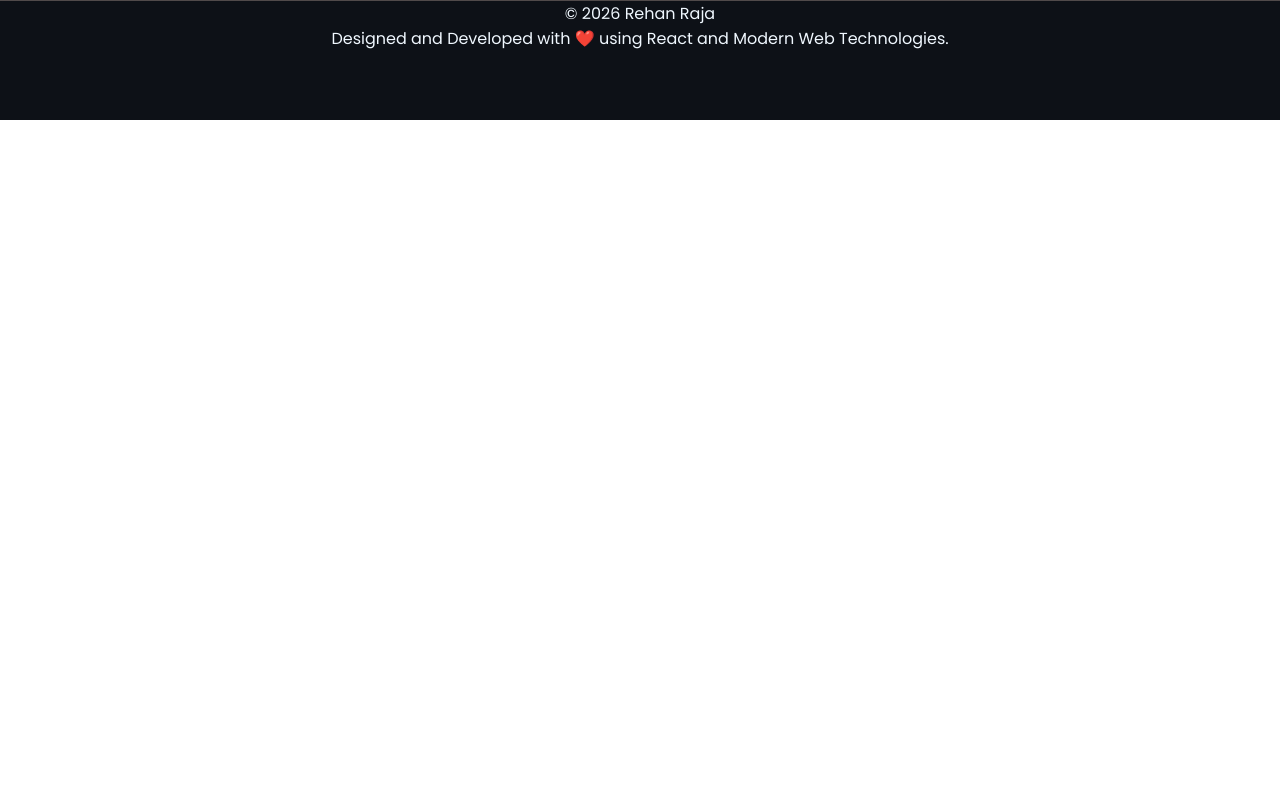
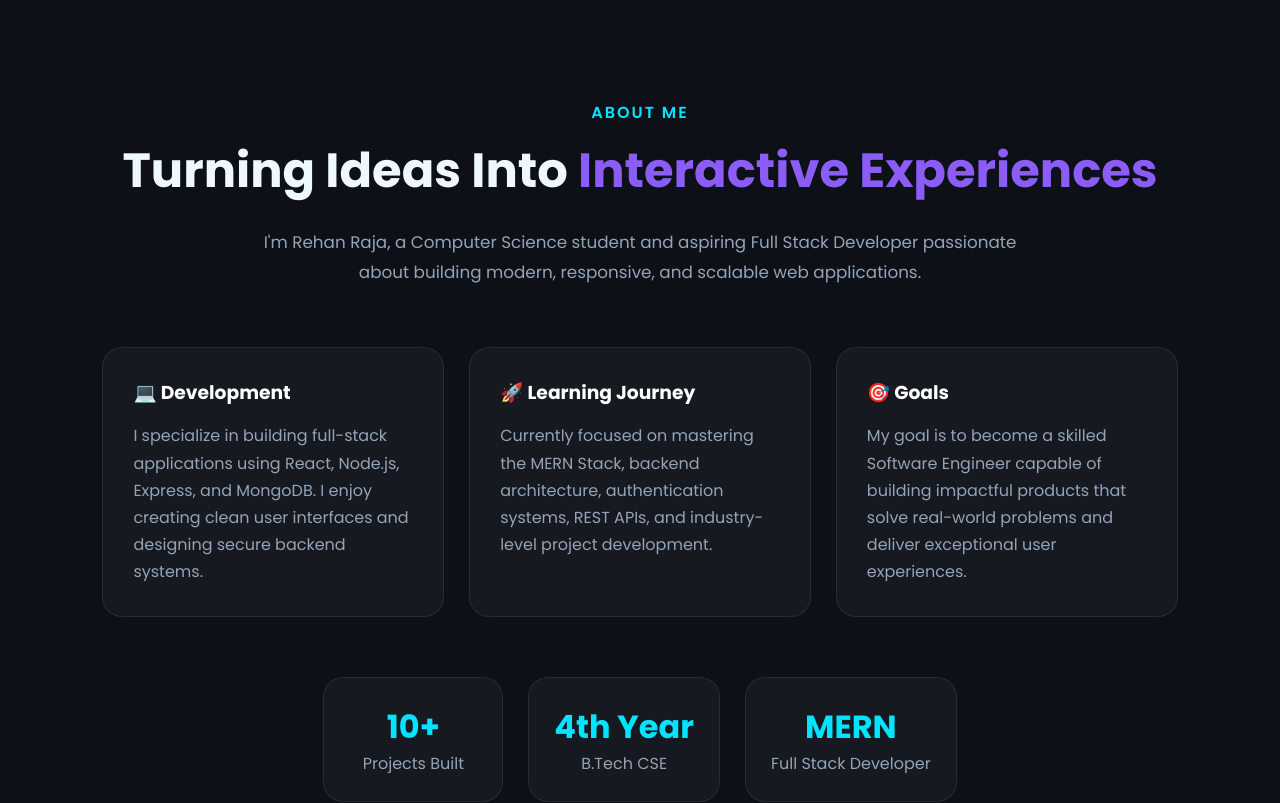
Before and after one commit to rehanraja-webdev/Portfollio, a React (Vite) app: page / in a window 1280 px wide. Shown: the part 680-1483 px from the top of the page. Before the commit the page ends 800 px from the top, so only its background shows below. Built offline with nearby package versions, Linux system fonts and the light colour scheme.

Commit message:
Add about section

```diff
--- a/package.json
+++ b/package.json
@@ -11,7 +11,8 @@
   },
   "dependencies": {
     "react": "^19.2.7",
-    "react-dom": "^19.2.7"
+    "react-dom": "^19.2.7",
+    "react-icons": "^5.7.0"
   },
   "devDependencies": {
     "@eslint/js": "^10.0.1",
--- a/src/App.css
+++ b/src/App.css
@@ -8,6 +8,7 @@
 
 html {
   scroll-behavior: smooth;
+  scrollbar-width: none;
 }
 
 .main {
--- a/src/App.jsx
+++ b/src/App.jsx
@@ -2,11 +2,13 @@ import Navbar from "./components/Navbar/Navbar";
 import "./App.css";
 import Hero from "./components/Hero/Hero";
 import Footer from "./components/Footer/Footer";
+import About from "./components/About/About";
 const App = () => {
   return (
     <div className="main">
       <Navbar />
       <Hero />
+      <About />
       <Footer />
     </div>
   );
--- /dev/null
+++ b/src/components/About/About.css
@@ -0,0 +1,105 @@
+.about-container {
+  padding: 100px 8%;
+  text-align: center;
+}
+
+.section-tag {
+  color: #00e5ff;
+  font-weight: 600;
+  letter-spacing: 2px;
+}
+
+.about-container h2 {
+  font-size: 3rem;
+  margin-top: 10px;
+  margin-bottom: 20px;
+}
+
+.about-container h2 span {
+  color: #8b5cf6;
+}
+
+.about-intro {
+  max-width: 800px;
+  margin: 0 auto 60px;
+  color: #94a3b8;
+  line-height: 1.8;
+  font-size: 1.05rem;
+}
+
+.about-content {
+  display: grid;
+  grid-template-columns: repeat(auto-fit, minmax(280px, 1fr));
+  gap: 25px;
+}
+
+.about-card {
+  background: rgba(255, 255, 255, 0.04);
+  backdrop-filter: blur(12px);
+  border: 1px solid rgba(255, 255, 255, 0.08);
+
+  padding: 30px;
+  border-radius: 20px;
+
+  text-align: left;
+
+  transition: all 0.3s ease;
+}
+
+.about-card:hover {
+  transform: translateY(-8px);
+  border-color: #00e5ff;
+  box-shadow: 0 0 25px rgba(0, 229, 255, 0.15);
+}
+
+.about-card h3 {
+  margin-bottom: 15px;
+  color: #ffffff;
+}
+
+.about-card p {
+  color: #94a3b8;
+  line-height: 1.7;
+}
+
+.about-stats {
+  margin-top: 60px;
+
+  display: flex;
+  justify-content: center;
+  gap: 25px;
+  flex-wrap: wrap;
+}
+
+.stat {
+  min-width: 180px;
+
+  padding: 25px;
+
+  border-radius: 20px;
+
+  background: rgba(255, 255, 255, 0.04);
+  backdrop-filter: blur(12px);
+
+  border: 1px solid rgba(255, 255, 255, 0.08);
+}
+
+.stat h3 {
+  color: #00e5ff;
+  font-size: 2rem;
+}
+
+.stat span {
+  color: #94a3b8;
+}
+
+@media (max-width: 768px) {
+  .about-container h2 {
+    font-size: 2rem;
+  }
+
+  .about-stats {
+    flex-direction: column;
+    align-items: center;
+  }
+}
--- /dev/null
+++ b/src/components/About/About.jsx
@@ -0,0 +1,67 @@
+import "./About.css";
+
+const About = () => {
+  return (
+    <section id="about" className="about-container">
+      <span className="section-tag">ABOUT ME</span>
+
+      <h2>
+        Turning Ideas Into <span>Interactive Experiences</span>
+      </h2>
+
+      <p className="about-intro">
+        I'm Rehan Raja, a Computer Science student and aspiring Full Stack
+        Developer passionate about building modern, responsive, and scalable web
+        applications.
+      </p>
+
+      <div className="about-content">
+        <div className="about-card">
+          <h3>💻 Development</h3>
+          <p>
+            I specialize in building full-stack applications using React,
+            Node.js, Express, and MongoDB. I enjoy creating clean user
+            interfaces and designing secure backend systems.
+          </p>
+        </div>
+
+        <div className="about-card">
+          <h3>🚀 Learning Journey</h3>
+          <p>
+            Currently focused on mastering the MERN Stack, backend architecture,
+            authentication systems, REST APIs, and industry-level project
+            development.
+          </p>
+        </div>
+
+        <div className="about-card">
+          <h3>🎯 Goals</h3>
+          <p>
+            My goal is to become a skilled Software Engineer capable of building
+            impactful products that solve real-world problems and deliver
+            exceptional user experiences.
+          </p>
+        </div>
+      </div>
+
+      <div className="about-stats">
+        <div className="stat">
+          <h3>10+</h3>
+          <span>Projects Built</span>
+        </div>
+
+        <div className="stat">
+          <h3>4th Year</h3>
+          <span>B.Tech CSE</span>
+        </div>
+
+        <div className="stat">
+          <h3>MERN</h3>
+          <span>Full Stack Developer</span>
+        </div>
+      </div>
+    </section>
+  );
+};
+
+export default About;
--- a/src/components/Hero/Hero.css
+++ b/src/components/Hero/Hero.css
@@ -2,7 +2,8 @@
   display: flex;
   align-items: center;
   min-height: 75vh;
-  padding: 24px 40px;
+  padding: 24px 8%;
+  border-bottom: 1px solid rgb(80, 74, 74);
 }
 
 .hero-section {
@@ -25,7 +26,7 @@
 .intro h3 {
   margin: 12px 0;
   font-weight: 500;
-  color: rgb(247, 230, 251);
+  color: #94a3b8;
 }
 
 .btn-container {
@@ -41,6 +42,7 @@
   font-size: 16px;
   font-weight: bold;
   border-radius: 10px;
+  transition: 0.3s;
 }
 
 .btn-container .view-btn {
@@ -60,6 +62,7 @@
 
 .intro ul {
   margin-top: 20px;
+  color: #94a3b8;
   list-style-position: inside;
 }
 
@@ -72,7 +75,8 @@
 .img-container {
   width: 350px;
   height: 350px;
-  border: 5px solid;
+  border: 3px solid;
+  box-shadow: 0px 0px 10px 12px rgb(128, 69, 217, 0.4);
   border-radius: 50%;
   background: linear-gradient(rgb(155, 86, 220), rgb(169, 203, 233));
   overflow: hidden;
--- a/src/components/Navbar/Navbar.css
+++ b/src/components/Navbar/Navbar.css
@@ -4,7 +4,7 @@
   display: flex;
   justify-content: space-between;
   align-items: center;
-  padding: 0 40px;
+  padding: 0 8%;
   position: sticky;
   top: 0;
 }
```
Also changed, not shown: 1 other file (tests, documents, lock files or other folders).
